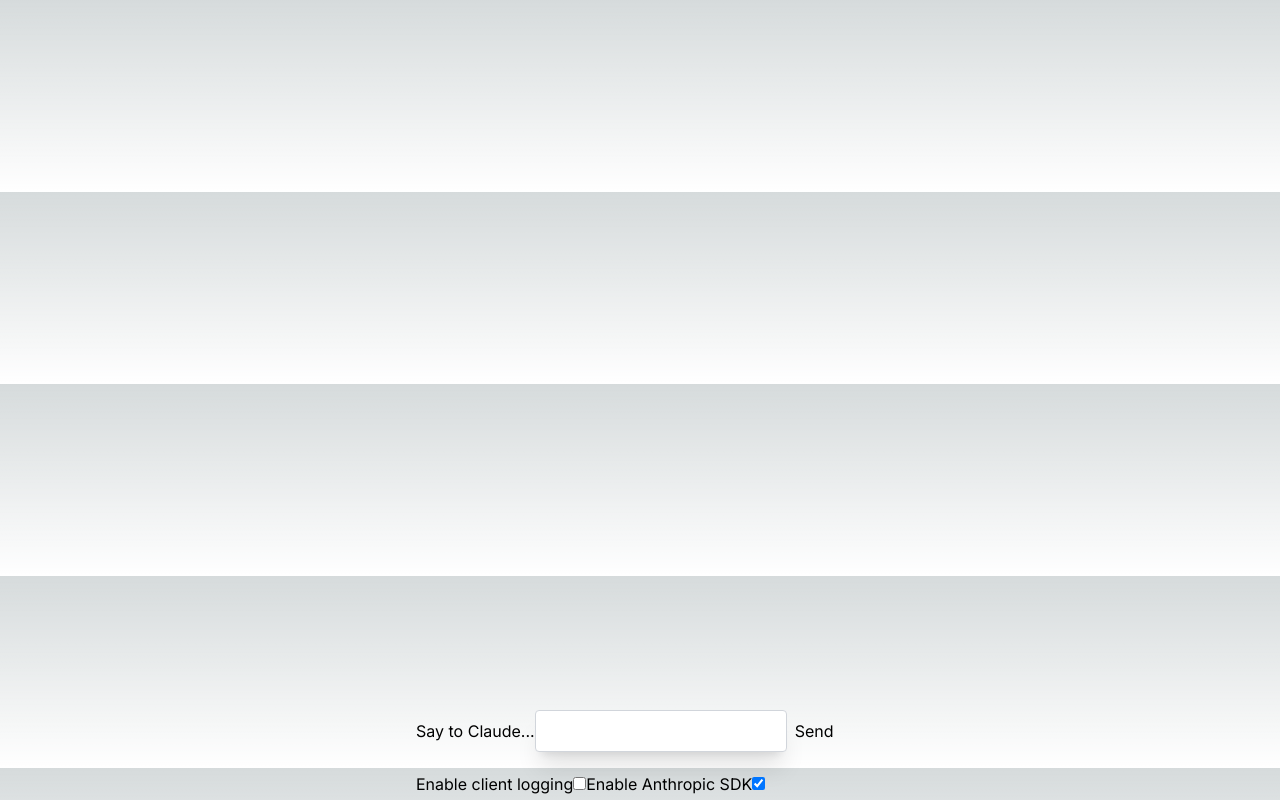
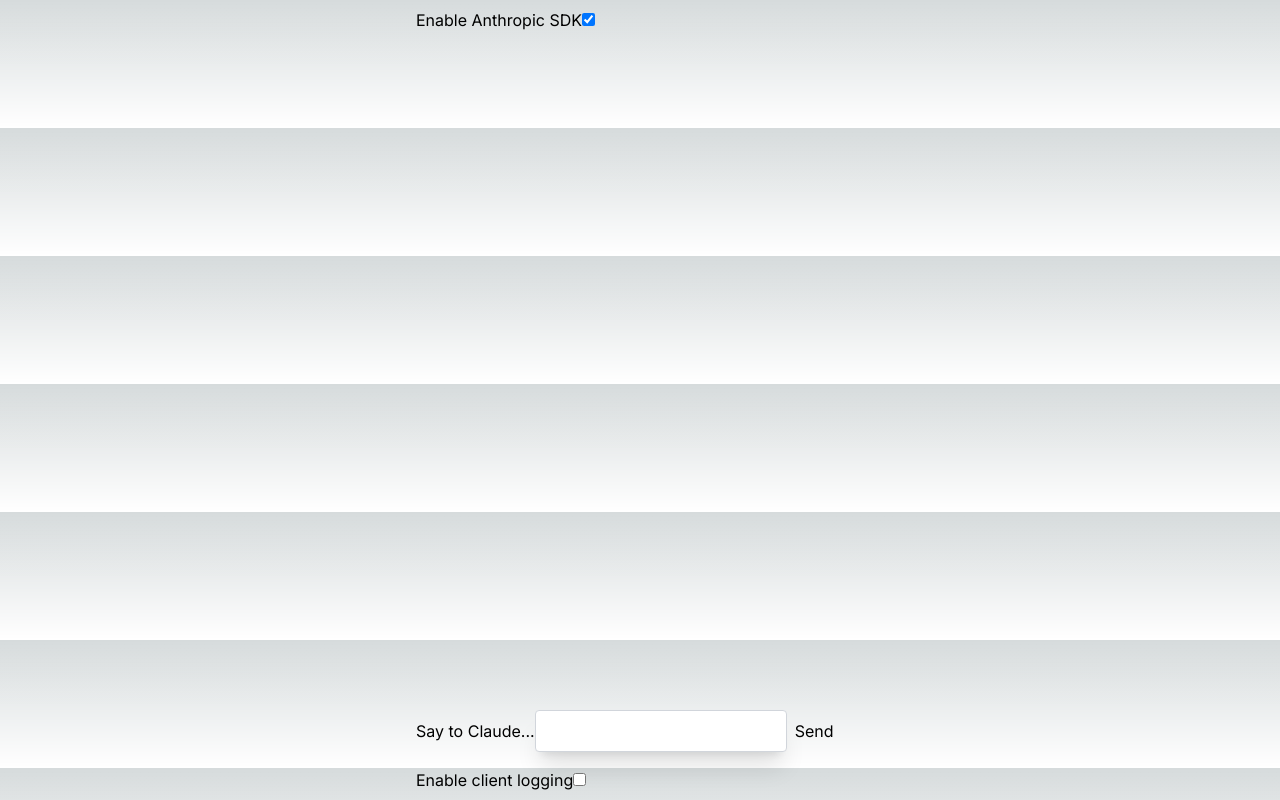
Before and after one commit to peterdresslar/vercel-ai-sdk-examples, a Next.js app: page / in a window 1280 px wide. Built offline with nearby package versions, Linux system fonts and the light colour scheme.

Commit message:
Front end rearranged for multiroute

```diff
--- /dev/null
+++ b/app/chat-sdk.tsx
@@ -0,0 +1,82 @@
+'use client';
+
+import { useChat } from 'ai/react';
+import { useEffect, useState } from 'react';
+
+export default function ChatSDK() {
+  const [providerNickname, setProviderNickname] = useState('Claude');
+  const [successFlag, setSuccessFlag] = useState(false); // This is a flag to show the error message.
+  const [enableLog, setEnableLog] = useState(false);
+  const { messages, input, handleInputChange, handleSubmit, isLoading, error } =
+    useChat({
+      api: './api/chat/anthropic-sdk',
+      // add an onFinish callback to set the success flag
+      onFinish: () => {
+        setSuccessFlag(true);
+      },
+    });
+
+  // extend handleSubmit to clear the success flag. note type
+  const handleSubmitExtended = (e: React.FormEvent<HTMLFormElement>) => {
+    setSuccessFlag(false);
+    handleSubmit(e);
+  };
+
+  useEffect(() => {
+    if (enableLog) {
+      if (messages.length === 0) {
+        console.log('no messages');
+      } else {
+        for (let i = 0; i < messages.length; i++) {
+          console.log(messages[i].role, messages[i].content);
+        }
+      }
+    }
+  }, [messages]);
+
+  return (
+    <div>
+      {messages.map(m => (
+        <div key={m.id}>
+          {m.role === 'user' ? 'User: ' : 'AI: '}
+          {m.content}
+        </div>
+      ))}
+
+      {/* These items are not in the example, but very helpful helper functions */}
+      {isLoading ? (
+        <div className="text-green-700">Loading...</div> // UseChat helper function to show loading message
+      ) : null}
+      {error && !successFlag ? ( // Right now, error does not get cleared on a successful submit. So we use a helper flag to know when to show it.
+        <div className="text-red-500">Error: {error.message}</div> // UseChat helper function to show error message
+      ) : null}
+
+      <form onSubmit={handleSubmitExtended}>
+        <div className="fixed w-full max-w-md bottom-4 ">
+          <label>
+            Say to {providerNickname}...
+            <input
+              className="border border-gray-300 rounded mb-8 shadow-xl p-2"
+              value={input}
+              onChange={handleInputChange}
+            />
+          </label>
+          <button className="mx-2" type="submit">
+            Send
+          </button>
+        </div>
+      </form>
+      {/* Logging not in the example, but can be helpful */}
+      <div className="fixed w-full max-w-md bottom-2 ">
+        <label>
+          Enable client logging
+          <input
+            type="checkbox"
+            checked={enableLog}
+            onChange={() => setEnableLog(!enableLog)}
+          />
+        </label>
+      </div>
+    </div>
+  );
+}
--- /dev/null
+++ b/app/chat.tsx
@@ -0,0 +1,82 @@
+'use client';
+
+import { useChat } from 'ai/react';
+import { useEffect, useState } from 'react';
+
+export default function Chat() {
+  const [providerNickname, setProviderNickname] = useState('Claude');
+  const [successFlag, setSuccessFlag] = useState(false); // This is a flag to show the error message.
+  const [enableLog, setEnableLog] = useState(false);
+  const { messages, input, handleInputChange, handleSubmit, isLoading, error } =
+    useChat({
+      api: './api/chat/anthropic-sdk',
+      // add an onFinish callback to set the success flag
+      onFinish: () => {
+        setSuccessFlag(true);
+      },
+    });
+
+  // extend handleSubmit to clear the success flag. note type
+  const handleSubmitExtended = (e: React.FormEvent<HTMLFormElement>) => {
+    setSuccessFlag(false);
+    handleSubmit(e);
+  };
+
+  useEffect(() => {
+    if (enableLog) {
+      if (messages.length === 0) {
+        console.log('no messages');
+      } else {
+        for (let i = 0; i < messages.length; i++) {
+          console.log(messages[i].role, messages[i].content);
+        }
+      }
+    }
+  }, [messages]);
+
+  return (
+    <div>
+      {messages.map(m => (
+        <div key={m.id}>
+          {m.role === 'user' ? 'User: ' : 'AI: '}
+          {m.content}
+        </div>
+      ))}
+
+      {/* These items are not in the example, but very helpful helper functions */}
+      {isLoading ? (
+        <div className="text-green-700">Loading...</div> // UseChat helper function to show loading message
+      ) : null}
+      {error && !successFlag ? ( // Right now, error does not get cleared on a successful submit. So we use a helper flag to know when to show it.
+        <div className="text-red-500">Error: {error.message}</div> // UseChat helper function to show error message
+      ) : null}
+
+      <form onSubmit={handleSubmitExtended}>
+        <div className="fixed w-full max-w-md bottom-4 ">
+          <label>
+            Say to {providerNickname}...
+            <input
+              className="border border-gray-300 rounded mb-8 shadow-xl p-2"
+              value={input}
+              onChange={handleInputChange}
+            />
+          </label>
+          <button className="mx-2" type="submit">
+            Send
+          </button>
+        </div>
+      </form>
+      {/* Logging not in the example, but can be helpful */}
+      <div className="fixed w-full max-w-md bottom-2 ">
+        <label>
+          Enable client logging
+          <input
+            type="checkbox"
+            checked={enableLog}
+            onChange={() => setEnableLog(!enableLog)}
+          />
+        </label>
+      </div>
+    </div>
+  );
+}
--- a/app/page.tsx
+++ b/app/page.tsx
@@ -1,100 +1,26 @@
 'use client';
 
-import { useChat } from 'ai/react';
 import { useEffect, useState } from 'react';
+import ChatSdk from './chat-sdk';
+import Chat from './chat';
 
-export default function Chat() {
-  const [providerNickname, setProviderNickname] = useState('Claude');
-  const [successFlag, setSuccessFlag] = useState(false); // This is a flag to show the error message.
-  const [enableLog, setEnableLog] = useState(false);
+export default function App() {
   const [enableSDK, setEnableSDK] = useState(true);
-  const { messages, input, handleInputChange, handleSubmit, isLoading, error } =
-    useChat({
-      api: './api/chat/anthropic-sdk',
-      // add an onFinish callback to set the success flag
-      onFinish: () => {
-        setSuccessFlag(true);
-      },
-    });
-
-  // extend handleSubmit to clear the success flag. note type
-  const handleSubmitExtended = (e: React.FormEvent<HTMLFormElement>) => {
-    setSuccessFlag(false);
-    handleSubmit(e);
-  };
-
-  // const handleEnableSDK = (e: React.FormEvent<HTMLFormElement>) => {
-  //   if (isLoading) { // If we are loading, we can't toggle the SDK
-  //     return;
-  //   }
-  //   //if we toggle, we have to rebuild the chat with a new useChat call with the new api. For clarity we set the api first
-  //   let api;
-  //   enableSDK ? api = '/api/chat/anthropic-sdk' : api = '/api/chat/anthropic';
-  //   //then we replace useChat with the new api, passing in our current messages and input
-  //   useChat(
-  // If user wants, let useEffect diagnose what is being sent to messages and send to console.log
   useEffect(() => {
-    if (enableLog) {
-      if (messages.length === 0) {
-        console.log('no messages');
-      } else {
-        for (let i = 0; i < messages.length; i++) {
-          console.log(messages[i].role, messages[i].content);
-        }
-      }
-    }
-  }, [messages]);
+    console.log(enableSDK ? 'SDK enabled' : 'SDK disabled');
+  }, [enableSDK]);
 
   return (
-    <div className="mx-auto w-full max-w-md py-24 flex flex-col stretch">
-      {messages.map(m => (
-        <div key={m.id}>
-          {m.role === 'user' ? 'User: ' : 'AI: '}
-          {m.content}
-        </div>
-      ))}
-
-      {/* These items are not in the example, but very helpful helper functions */}
-      {isLoading ? (
-        <div className="text-green-700">Loading...</div> // UseChat helper function to show loading message
-      ) : null}
-      {error && !successFlag ? ( // Right now, error does not get cleared on a successful submit. So we use a helper flag to know when to show it.
-        <div className="text-red-500">Error: {error.message}</div> // UseChat helper function to show error message
-      ) : null}
-
-      <form onSubmit={handleSubmitExtended}>
-        <div className="fixed w-full max-w-md bottom-4 ">
-          <label>
-            Say to {providerNickname}...
-            <input
-              className="border border-gray-300 rounded mb-8 shadow-xl p-2"
-              value={input}
-              onChange={handleInputChange}
-            />
-          </label>
-          <button className="mx-2" type="submit">
-            Send
-          </button>
-        </div>
-      </form>
-      {/* Logging not in the example, but can be helpful */}
-      <div className="fixed w-full max-w-md bottom-1 ">
-        <label>
-          Enable client logging
-          <input
-            type="checkbox"
-            checked={enableLog}
-            onChange={() => setEnableLog(!enableLog)}
-          />
-        </label>
-        <label>
-          Enable Anthropic SDK
-          <input
-            type="checkbox"
-            checked={enableSDK}
-            onChange={() => setEnableLog(!enableSDK)}
-          />
-        </label>
+    <div className="mx-auto w-full max-w-md pb-24 flex flex-col stretch">
+      <div className="mt-2">
+              <label>
+        Enable Anthropic SDK
+        <input type="checkbox"
+          checked={enableSDK}
+          onChange={() => setEnableSDK(!enableSDK)} />
+      </label>
+      {/* swapping in the component that is hooked to the route in question, since this is the most reactful way */}
+      {enableSDK ? <ChatSdk /> : <Chat />}
       </div>
     </div>
   );
```
